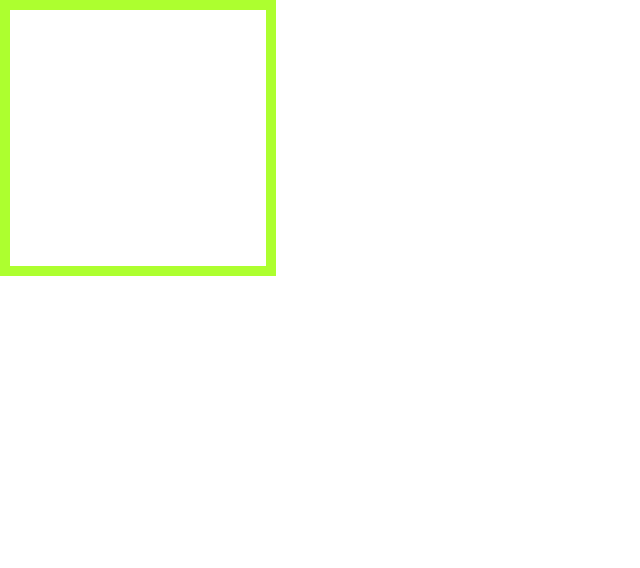
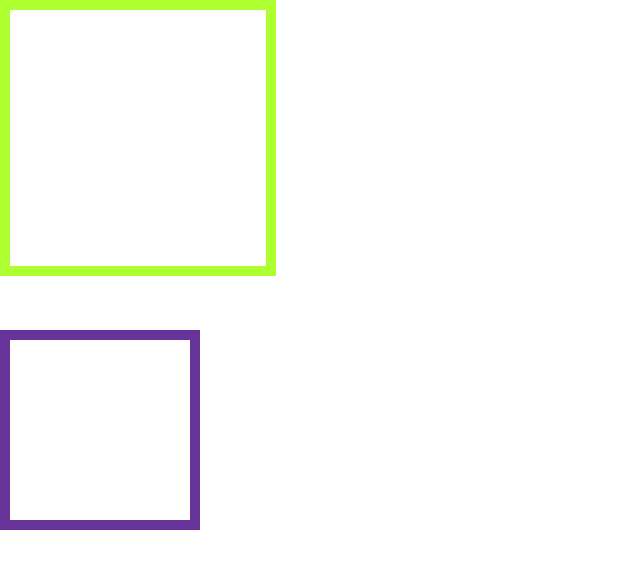
Before and after one commit to MBENE-DIEYE/esercizio2-css, a plain HTML site: page index.html in a window 1280 px wide. Shown: the whole page, without its empty margins (0-640 px from the left). Drawn offline with Linux system fonts and the light colour scheme.

Commit message:
pixel disign

```diff
--- a/index.html
+++ b/index.html
@@ -7,6 +7,7 @@
     <link rel="stylesheet" href="style.css">
 </head>
 <body>
-    <div class="fluid"></div>
+    <div class="fluid"></div> <br><br><br>
+    <div class="pixel"></div>
 </body>
 </html>
--- a/style.css
+++ b/style.css
@@ -11,3 +11,9 @@
     border: 10px solid greenyellow;
 
 }
+.pixel{
+    width: 200px;
+    height: 200px;
+    padding: 40px;
+    border: 10px solid rebeccapurple;
+}
```
